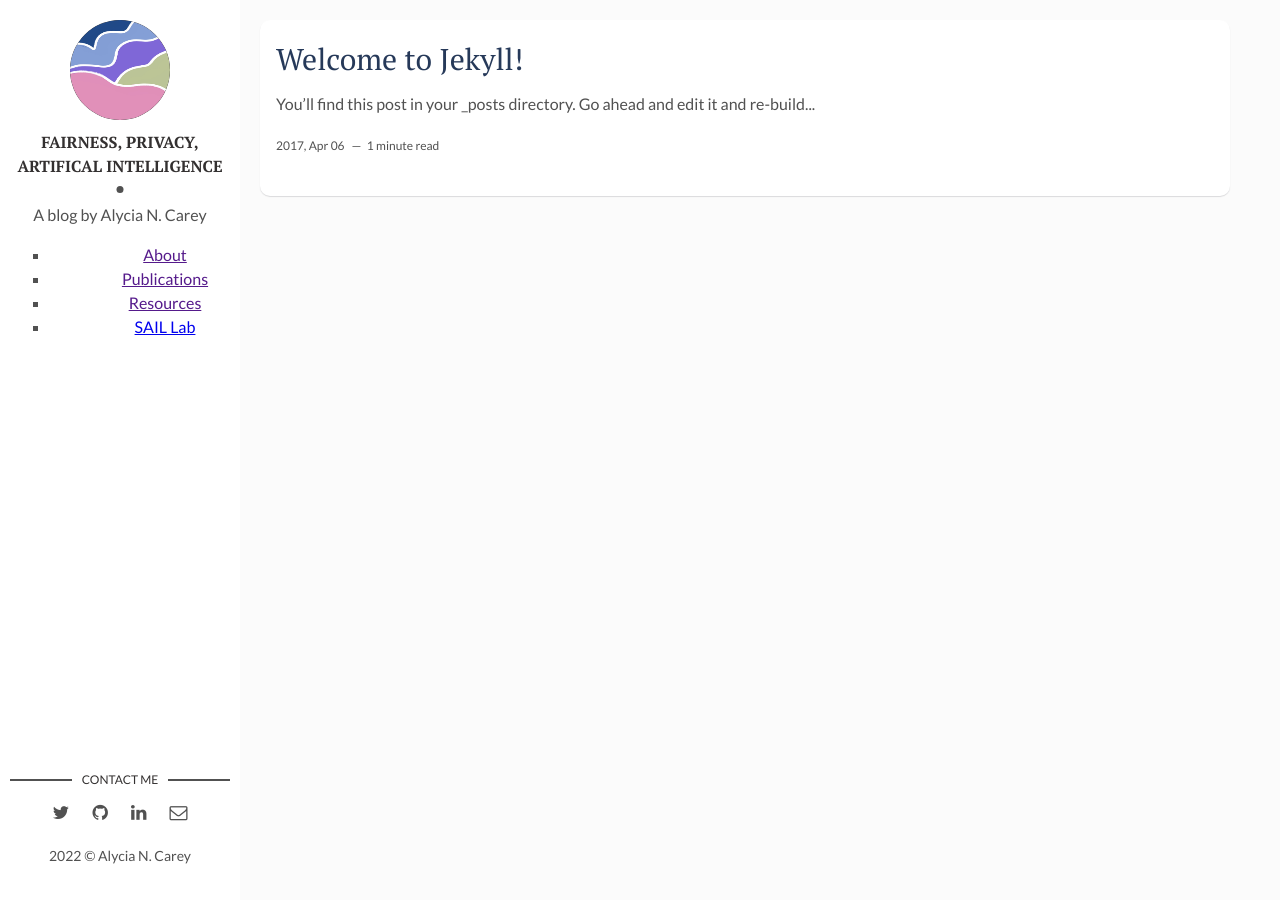
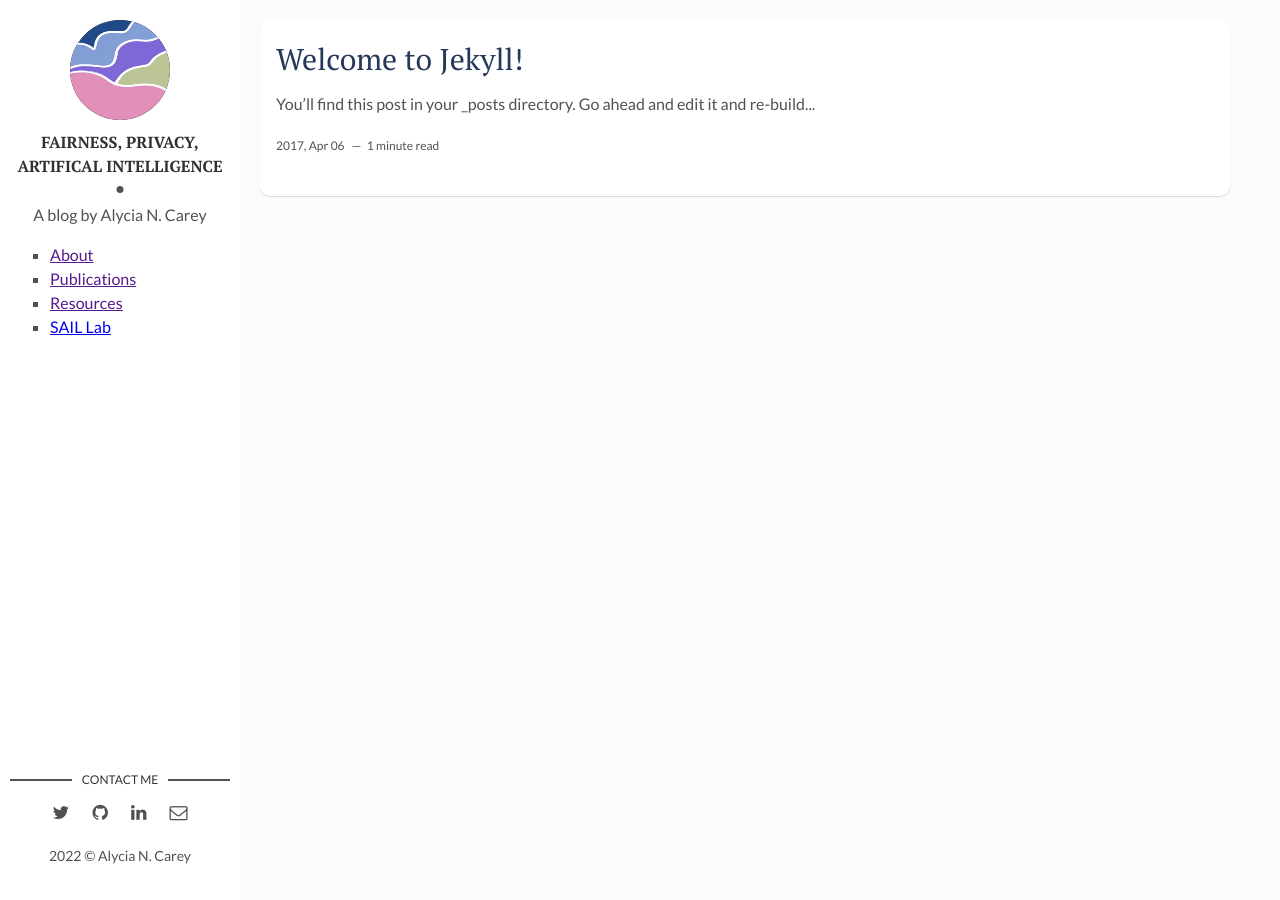
Before and after one commit to alycia-noel/alycia-noel.github.io, a Jekyll site: the page built from index.html, in a window 1280 px wide. Built offline with Jekyll 4.4.1, drawn with Linux system fonts in a browser that asks for light colours; the list of posts is cut into pages by our own code.

Commit message:
Update main.css

```diff
--- a/assets/css/main.css
+++ b/assets/css/main.css
@@ -943,7 +943,9 @@ table tfoot td {
 
 .about ul li {
   list-style-type: square;
-   padding-left: 50px;
+   margin: 0;
+   padding: 0;
+   text-align: left;
 }
 
 .about .cover-author-image {
```
